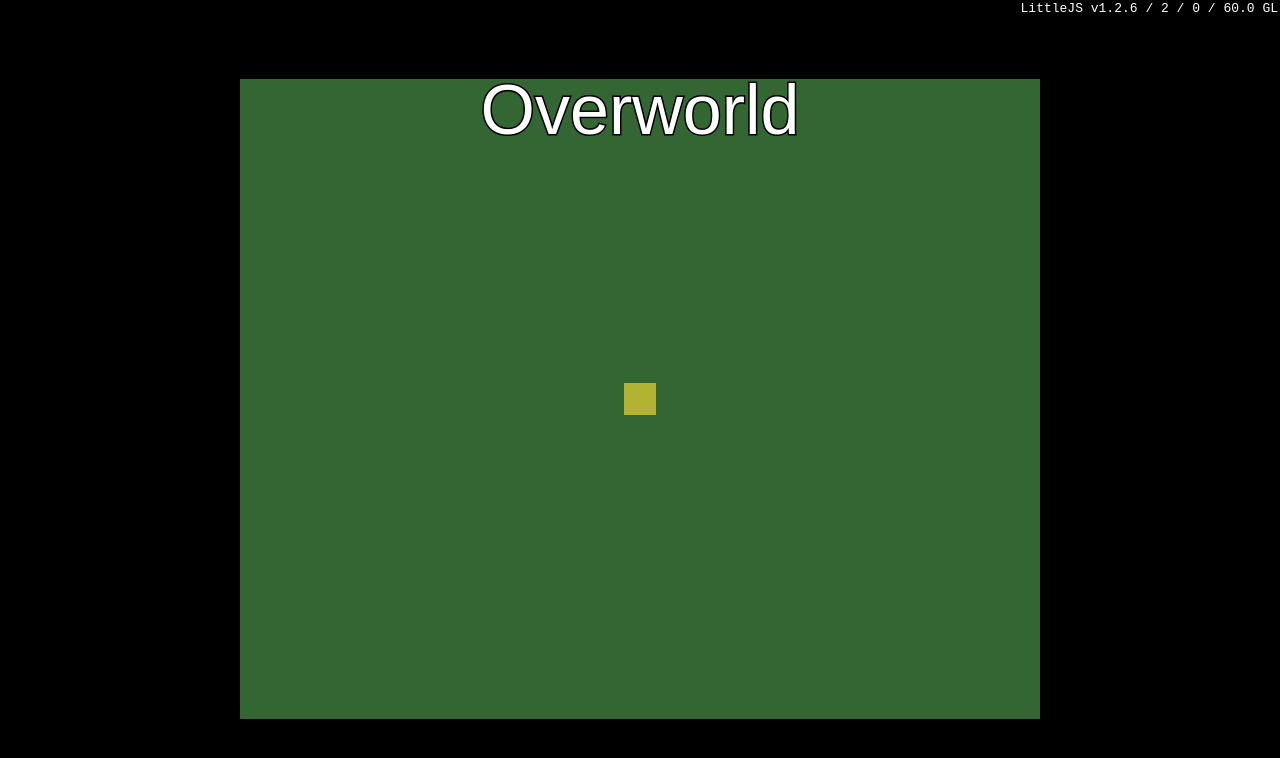
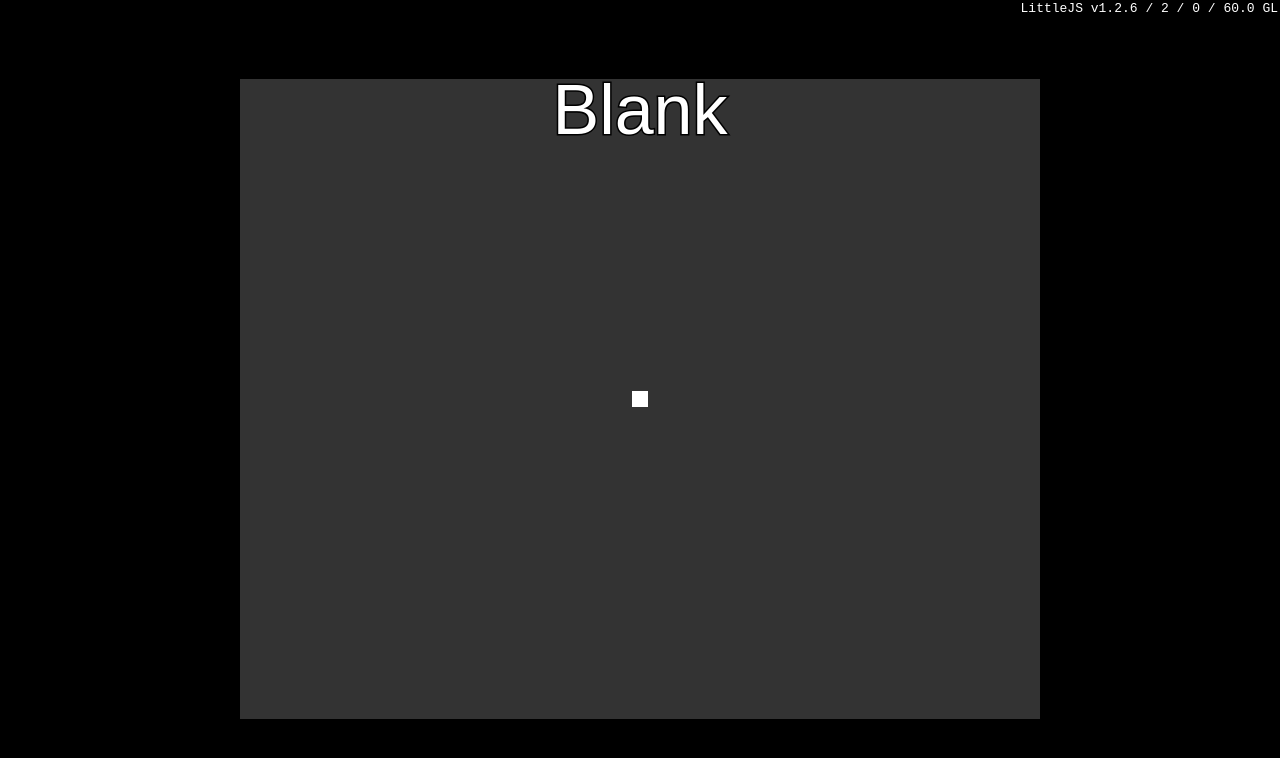
Before and after one commit to psema4/littlejs-starter-kit, a website: page index.html in a window 1280 px wide. Drawn offline with Linux system fonts and the light colour scheme.

Commit message:
start menus with essentially blank scopes

```diff
--- a/index.html
+++ b/index.html
@@ -8,6 +8,10 @@
 
 <script src=vendor/LittleJS/engine.all.js?103></script>
 <script src=src/GameScope.js?103></script>
+<script src=src/scopes/blank.js?103></script>
+<script src=src/scopes/blank2.js?103></script>
+<!--
 <script src=src/scopes/overworld.js?103></script>
 <script src=src/scopes/town1.js?103></script>
+-->
 <script src=src/game.js?103></script>
--- a/src/game.js
+++ b/src/game.js
@@ -10,8 +10,7 @@ function dummyFunc() {}
 const sound_click = new Sound([.5,.5])
 if (debug) onerror = (...parameters) => alert(parameters)
 
-currentScope = 'Overworld'
-previousScope = 'Overworld'
+currentScope = previousScope = gameScopes[0]._name
 
 function drawText(text, x, y, size=70) {
     overlayContext.textAlign = 'center'
@@ -24,4 +23,6 @@ function drawText(text, x, y, size=70) {
 }
 
 // defer
-//engineInit(gameInit, gameUpdate, gameUpdatePost, gameRender, gameRenderPost, 'assets/tiles.png')
+setTimeout(() => {
+    engineInit(gameInit, gameUpdate, gameUpdatePost, gameRender, gameRenderPost, 'assets/tiles.png')
+}, 1000)
--- /dev/null
+++ b/src/scopes/blank.js
@@ -0,0 +1,44 @@
+addGameScope(new GameScope({
+    // Scope Details
+    name: 'Blank',
+    type: SCOPES.GAME,
+    subType: 'DEFAULT',
+
+    // Framework-enforced flags
+    scopedUpdate: true,  // default: true   only process updates when currentScope === this._name
+    scopedRender: true,  // default: true   only render when currentScope === this._name
+
+    // Soft flags (not enforced, methods below should check these flags)
+    scopedKeboard: true, // default: true   only process keyboard input when currentScope === this._name
+    scopedMouse: true,   // default: true   only process mouse input when currentScope === this._name
+    scopedGamepad: true, // default: true   only process gamepad input when currentScope === this._name
+
+    // Variables
+    vars: {
+    },
+
+    // Engine Methods
+    gameInit:       function () { console.debug(`${this._name} initialized.`) },
+    gameUpdate:     function () {
+        if (!this._scopedMouse || (this._scopedMouse && this._name === currentScope)) {
+            if (mouseWasPressed(0)) new Sound([.5,.5]).play(mousePos)
+        }
+    },
+    gameUpdatePost: function () {},
+    gameRender:     function () {
+        drawRect(cameraPos, tileCollisionSize.add(vec2(50,40)), new Color(.2, .2, .2), 0, 0)
+
+        drawRect(
+            cameraPos.add(vec2( 0, 0 )),
+            tileCollisionSize.add(vec2(1,1)),
+            new Color(1,1,1),
+            0,
+            0
+        )
+    },
+    gameRenderPost: function () { drawText(`${this._name}`, overlayCanvas.width/2, 80, 70) },
+
+    // Framework Methods
+    onEnter: function() {},
+    onExit: function() {},
+}))
--- /dev/null
+++ b/src/scopes/blank2.js
@@ -0,0 +1,44 @@
+addGameScope(new GameScope({
+    // Scope Details
+    name: 'Blank2',
+    type: SCOPES.GAME,
+    subType: 'DEFAULT',
+
+    // Framework-enforced flags
+    scopedUpdate: true,  // default: true   only process updates when currentScope === this._name
+    scopedRender: true,  // default: true   only render when currentScope === this._name
+
+    // Soft flags (not enforced, methods below should check these flags)
+    scopedKeboard: true, // default: true   only process keyboard input when currentScope === this._name
+    scopedMouse: true,   // default: true   only process mouse input when currentScope === this._name
+    scopedGamepad: true, // default: true   only process gamepad input when currentScope === this._name
+
+    // Variables
+    vars: {
+    },
+
+    // Engine Methods
+    gameInit:       function () { console.debug(`${this._name} initialized.`) },
+    gameUpdate:     function () {
+        if (!this._scopedMouse || (this._scopedMouse && this._name === currentScope)) {
+            if (mouseWasPressed(0)) new Sound([.5,.5]).play(mousePos)
+        }
+    },
+    gameUpdatePost: function () {},
+    gameRender:     function () {
+        drawRect(cameraPos, tileCollisionSize.add(vec2(50,40)), new Color(.2, .4, .2), 0, 0)
+
+        drawRect(
+            cameraPos.add(vec2( 0, 0 )),
+            tileCollisionSize.add(vec2(1,1)),
+            new Color(1,1,1),
+            0,
+            0
+        )
+    },
+    gameRenderPost: function () { drawText(`${this._name}`, overlayCanvas.width/2, 80, 70) },
+
+    // Framework Methods
+    onEnter: function() {},
+    onExit: function() {},
+}))
```
